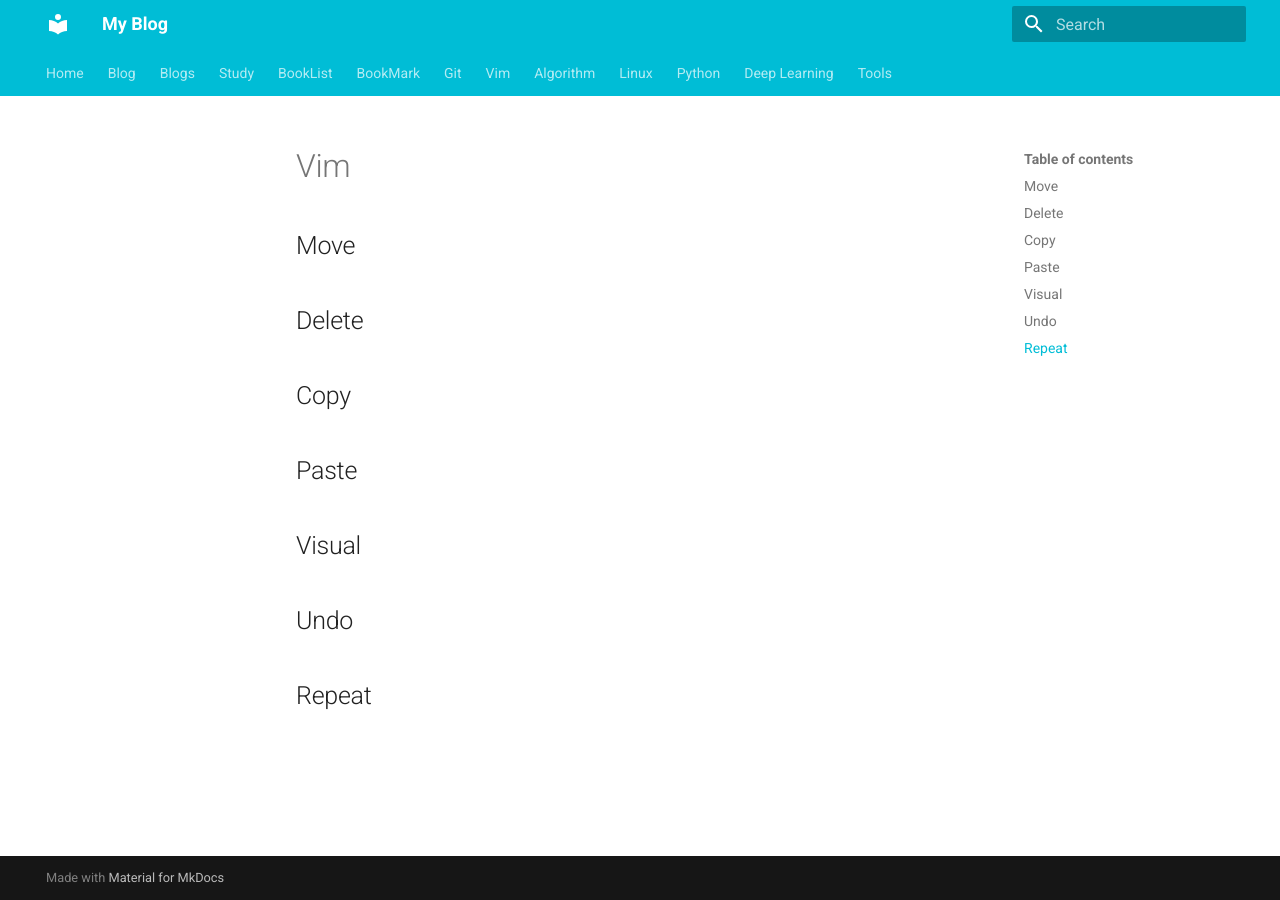
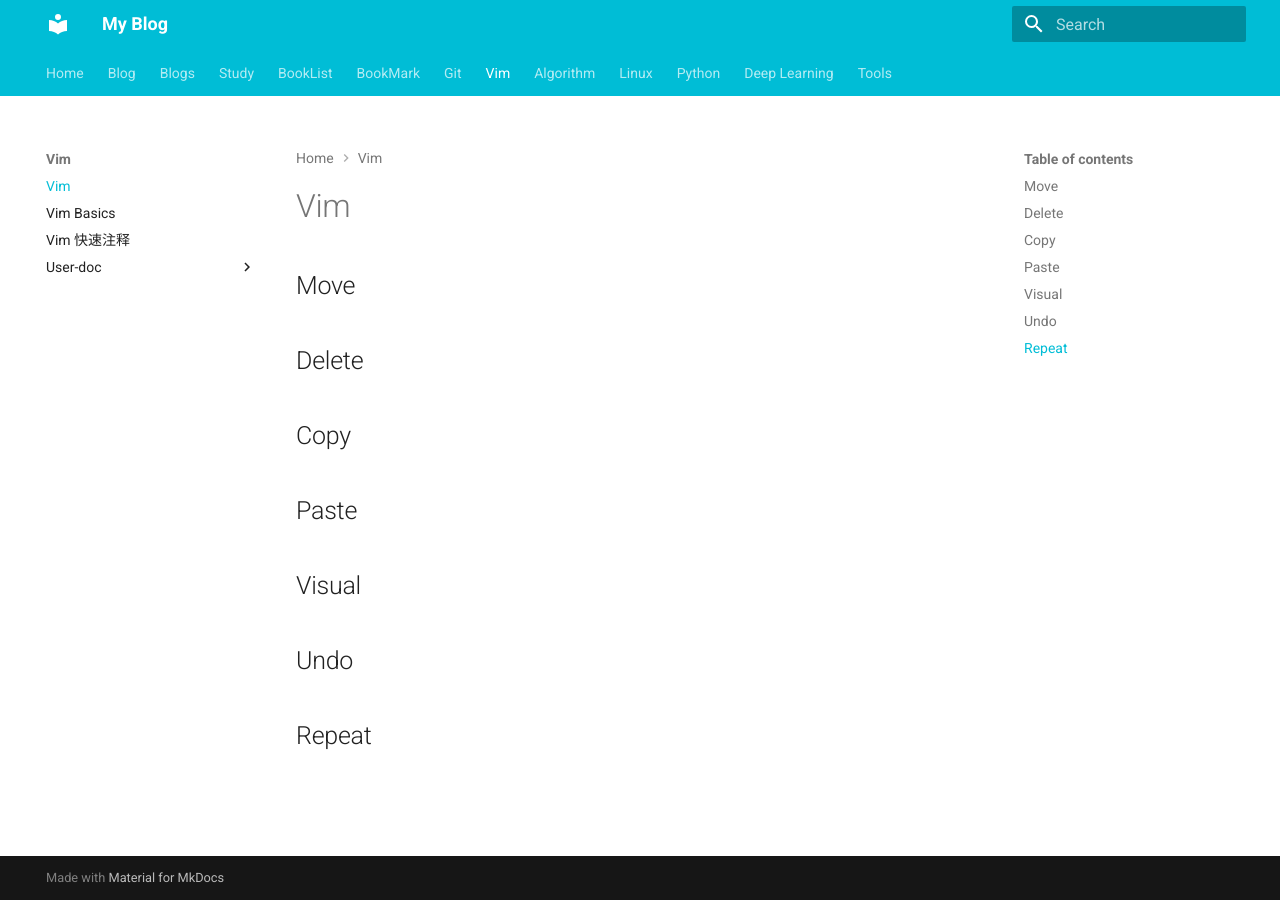
Before and after one commit to WGZ-W/wgz-w.github.io, an MkDocs documentation site: the page built from docs/Vim/vim.md, in a window 1280 px wide. Built offline with MkDocs 1.6.1 and Material for MkDocs 9.7.7, drawn with Linux system fonts in a browser that asks for light colours; some of the changed lines change nothing that is shown.

Commit message:
Update mkdocs.yml

```diff
--- a/mkdocs.yml
+++ b/mkdocs.yml
@@ -71,6 +71,7 @@ nav:
     - Git/troubleshooting-ssh.md
 
   - Vim:
+    - Vim/vim.md
     - Vim/basics.md
     - Vim/comments.md
     - User-doc:
@@ -79,7 +80,7 @@ nav:
 
 
   - Algorithm:
-    - Algorithm/index.md
+    - Algorithm/algorithm.md
 
   - Linux:
     - Linux/index.md
@@ -96,7 +97,7 @@ nav:
 
 
   - Python:
-    - Python/index.md
+    - Python/python.md
     - Python/basics.md
     - Python/data-structures.md
     - Python/classes.md
```
